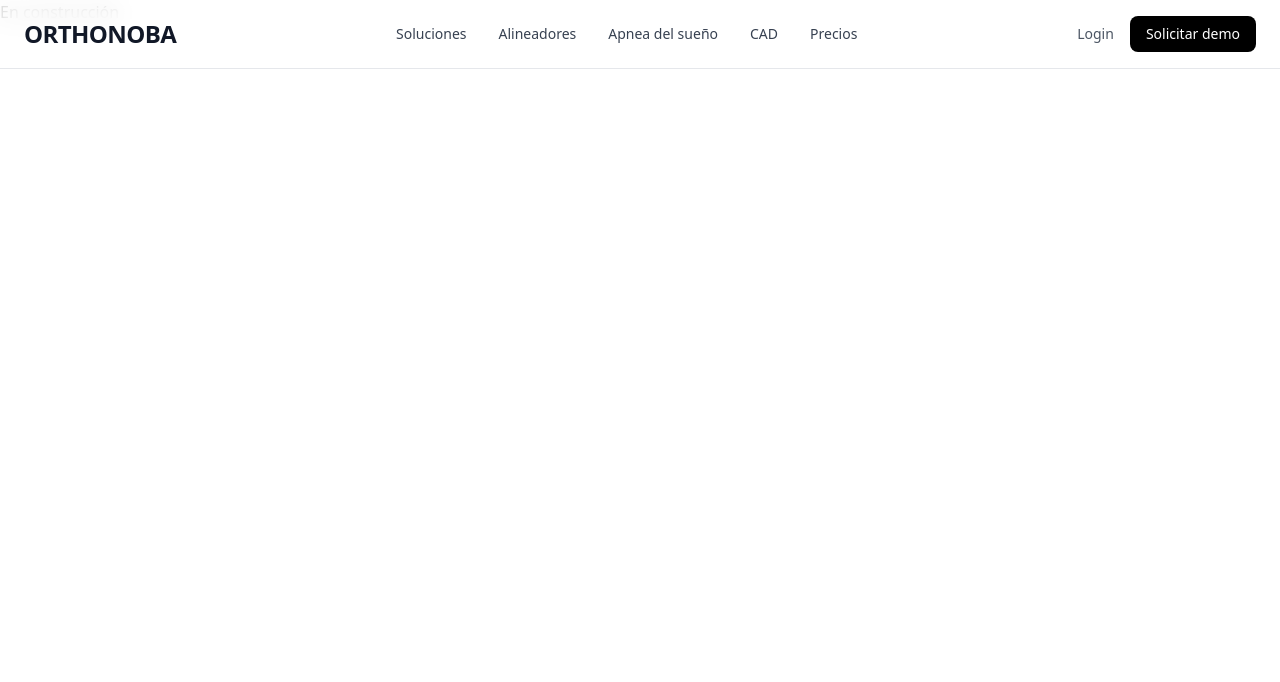
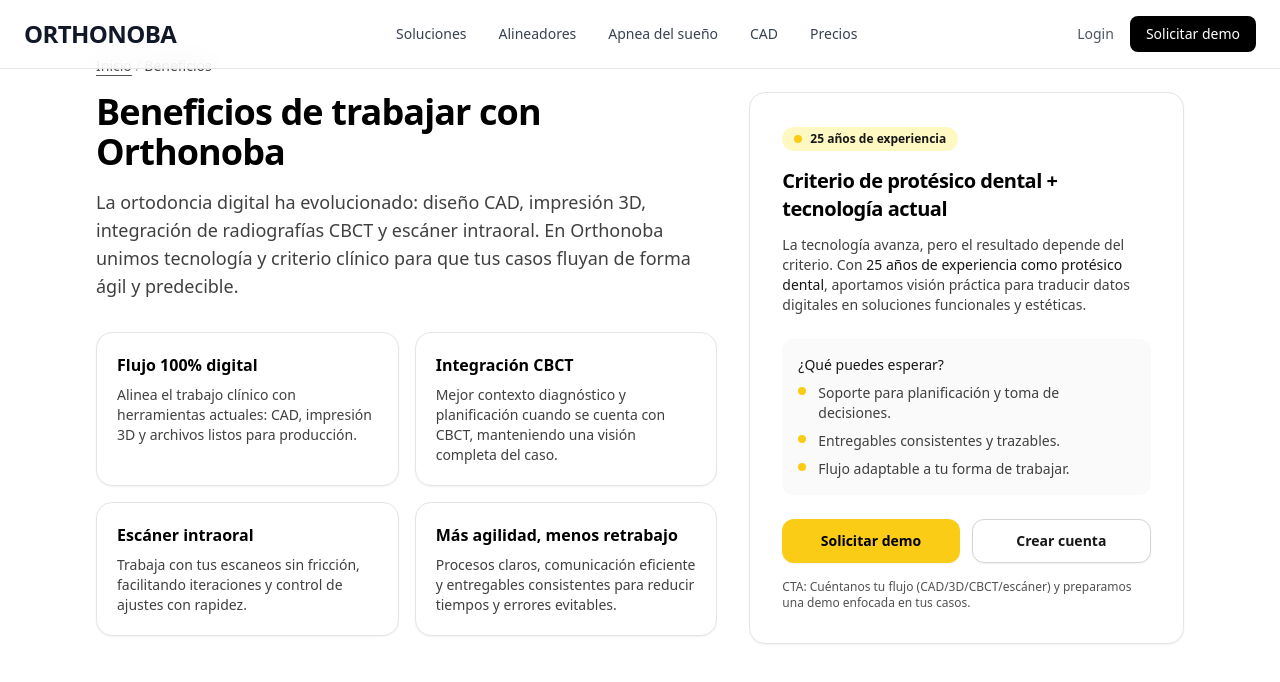
Before and after one commit to Orthonoba/orthonoba-app, a Next.js app: page /beneficios in a window 1280 px wide. Shown: the top 682 px of the page. Built offline with nearby package versions, Linux system fonts and the light colour scheme.

Commit message:
Refactor layout and enhance Beneficios page with detailed content and navigation links

```diff
--- a/app/beneficios/page.tsx
+++ b/app/beneficios/page.tsx
@@ -1,3 +1,122 @@
-export default function page() {
-  return <h1>En construcción</h1>;
+import Link from "next/link";
+
+export default function BeneficiosPage() {
+  return (
+    <main className="min-h-screen bg-white text-black">
+      <div className="mx-auto max-w-6xl px-4 py-10 sm:px-6 sm:py-14 lg:px-8">
+        <p className="text-sm text-neutral-600">
+          <Link href="/" className="underline underline-offset-4 hover:text-black">
+            Inicio
+          </Link>{" "}
+          <span className="text-neutral-400">/</span>{" "}
+          <span className="text-neutral-700">Beneficios</span>
+        </p>
+
+        <div className="mt-4 grid gap-8 lg:grid-cols-12 lg:items-start">
+          <section className="lg:col-span-7">
+            <h1 className="text-3xl font-semibold tracking-tight sm:text-4xl">
+              Beneficios de trabajar con Orthonoba
+            </h1>
+            <p className="mt-4 max-w-2xl text-base text-neutral-700 sm:text-lg">
+              La ortodoncia digital ha evolucionado: diseño CAD, impresión 3D, integración
+              de radiografías CBCT y escáner intraoral. En Orthonoba unimos tecnología y
+              criterio clínico para que tus casos fluyan de forma ágil y predecible.
+            </p>
+
+            <div className="mt-8 grid gap-4 sm:grid-cols-2">
+              <div className="rounded-2xl border border-neutral-200 bg-white p-5 shadow-sm">
+                <h2 className="text-base font-semibold">Flujo 100% digital</h2>
+                <p className="mt-2 text-sm text-neutral-700">
+                  Alinea el trabajo clínico con herramientas actuales: CAD, impresión 3D y
+                  archivos listos para producción.
+                </p>
+              </div>
+
+              <div className="rounded-2xl border border-neutral-200 bg-white p-5 shadow-sm">
+                <h2 className="text-base font-semibold">Integración CBCT</h2>
+                <p className="mt-2 text-sm text-neutral-700">
+                  Mejor contexto diagnóstico y planificación cuando se cuenta con CBCT,
+                  manteniendo una visión completa del caso.
+                </p>
+              </div>
+
+              <div className="rounded-2xl border border-neutral-200 bg-white p-5 shadow-sm">
+                <h2 className="text-base font-semibold">Escáner intraoral</h2>
+                <p className="mt-2 text-sm text-neutral-700">
+                  Trabaja con tus escaneos sin fricción, facilitando iteraciones y control
+                  de ajustes con rapidez.
+                </p>
+              </div>
+
+              <div className="rounded-2xl border border-neutral-200 bg-white p-5 shadow-sm">
+                <h2 className="text-base font-semibold">Más agilidad, menos retrabajo</h2>
+                <p className="mt-2 text-sm text-neutral-700">
+                  Procesos claros, comunicación eficiente y entregables consistentes para
+                  reducir tiempos y errores evitables.
+                </p>
+              </div>
+            </div>
+          </section>
+
+          <aside className="lg:col-span-5">
+            <div className="rounded-2xl border border-neutral-200 bg-white p-6 shadow-sm sm:p-8">
+              <div className="inline-flex items-center gap-2 rounded-full bg-yellow-100 px-3 py-1 text-xs font-semibold text-neutral-900">
+                <span className="h-2 w-2 rounded-full bg-yellow-400" />
+                25 años de experiencia
+              </div>
+              <h2 className="mt-4 text-xl font-semibold tracking-tight">
+                Criterio de protésico dental + tecnología actual
+              </h2>
+              <p className="mt-3 text-sm text-neutral-700">
+                La tecnología avanza, pero el resultado depende del criterio. Con{" "}
+                <span className="font-medium text-neutral-900">25 años de experiencia como protésico dental</span>,
+                aportamos visión práctica para traducir datos digitales en soluciones
+                funcionales y estéticas.
+              </p>
+
+              <div className="mt-6 rounded-xl bg-neutral-50 p-4">
+                <p className="text-sm font-medium text-neutral-900">
+                  ¿Qué puedes esperar?
+                </p>
+                <ul className="mt-2 space-y-2 text-sm text-neutral-700">
+                  <li className="flex gap-3">
+                    <span className="mt-1 h-2 w-2 flex-none rounded-full bg-yellow-400" />
+                    <span>Soporte para planificación y toma de decisiones.</span>
+                  </li>
+                  <li className="flex gap-3">
+                    <span className="mt-1 h-2 w-2 flex-none rounded-full bg-yellow-400" />
+                    <span>Entregables consistentes y trazables.</span>
+                  </li>
+                  <li className="flex gap-3">
+                    <span className="mt-1 h-2 w-2 flex-none rounded-full bg-yellow-400" />
+                    <span>Flujo adaptable a tu forma de trabajar.</span>
+                  </li>
+                </ul>
+              </div>
+
+              <div className="mt-6 flex flex-col gap-3 sm:flex-row">
+                <Link
+                  href="/solicitar-demo"
+                  className="inline-flex h-11 flex-1 items-center justify-center rounded-xl bg-yellow-400 px-6 text-sm font-semibold text-black shadow-sm transition hover:bg-yellow-500 focus:outline-none focus:ring-4 focus:ring-yellow-200"
+                >
+                  Solicitar demo
+                </Link>
+                <Link
+                  href="/register"
+                  className="inline-flex h-11 flex-1 items-center justify-center rounded-xl border border-neutral-300 bg-white px-6 text-sm font-semibold text-neutral-900 shadow-sm transition hover:bg-neutral-50 focus:outline-none focus:ring-4 focus:ring-neutral-200"
+                >
+                  Crear cuenta
+                </Link>
+              </div>
+
+              <p className="mt-4 text-xs text-neutral-600">
+                CTA: Cuéntanos tu flujo (CAD/3D/CBCT/escáner) y preparamos una demo enfocada
+                en tus casos.
+              </p>
+            </div>
+          </aside>
+        </div>
+      </div>
+    </main>
+  );
 }
--- a/app/layout.tsx
+++ b/app/layout.tsx
@@ -1,8 +1,9 @@
 import "./globals.css";
-import Navbar from "@/components/Navbar";
+import type { Metadata } from "next";
+import Navbar from "@/components/navbar";
 import type { ReactNode } from "react";
 
-export const metadata = {
+export const metadata: Metadata = {
   title: "Orthonoba",
   description: "Plataforma de ortodoncia digital",
 };
@@ -14,7 +15,7 @@
 }) {
   return (
     <html lang="es">
-      <body>
+      <body className="bg-white text-black">
         <Navbar />
         {children}
       </body>
```
